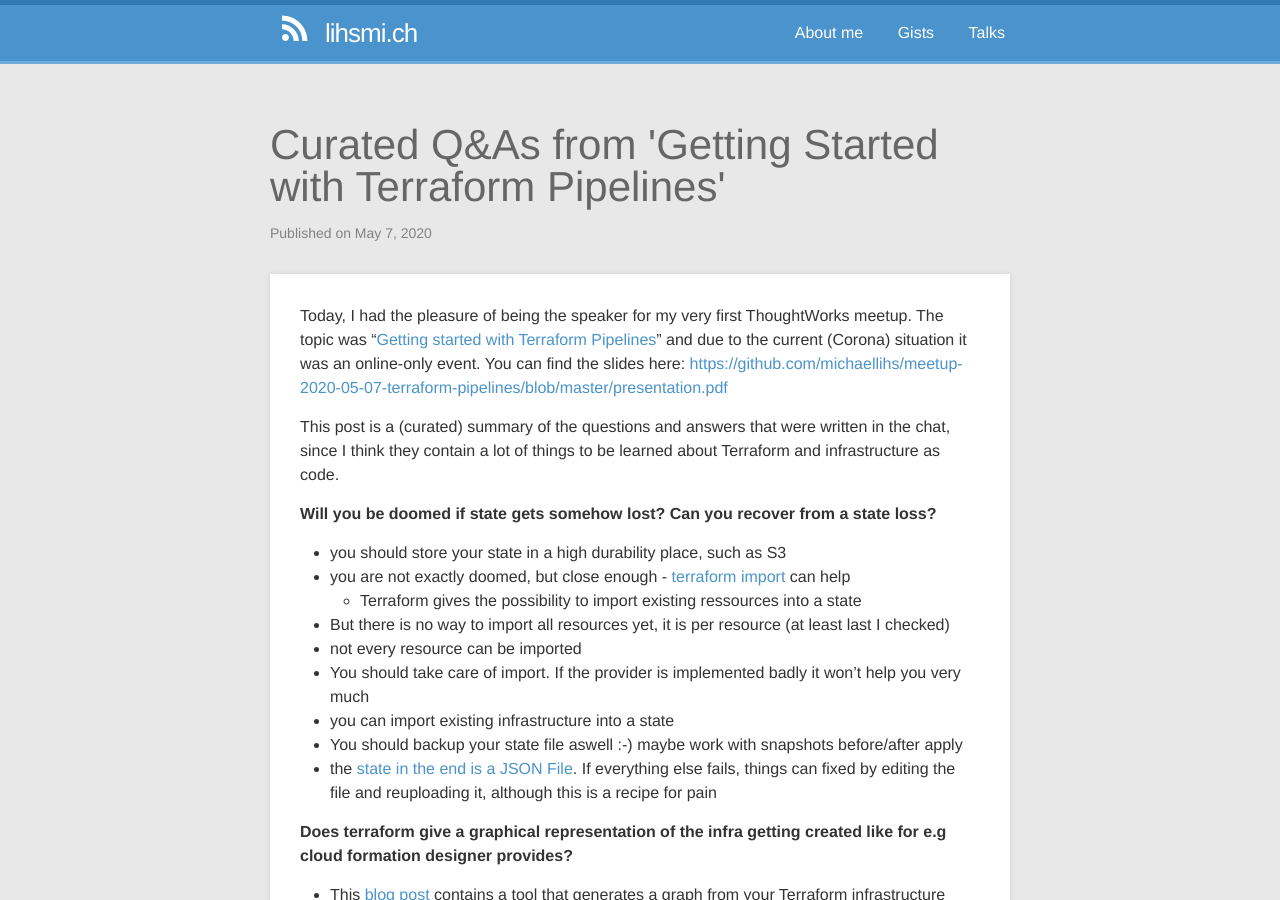
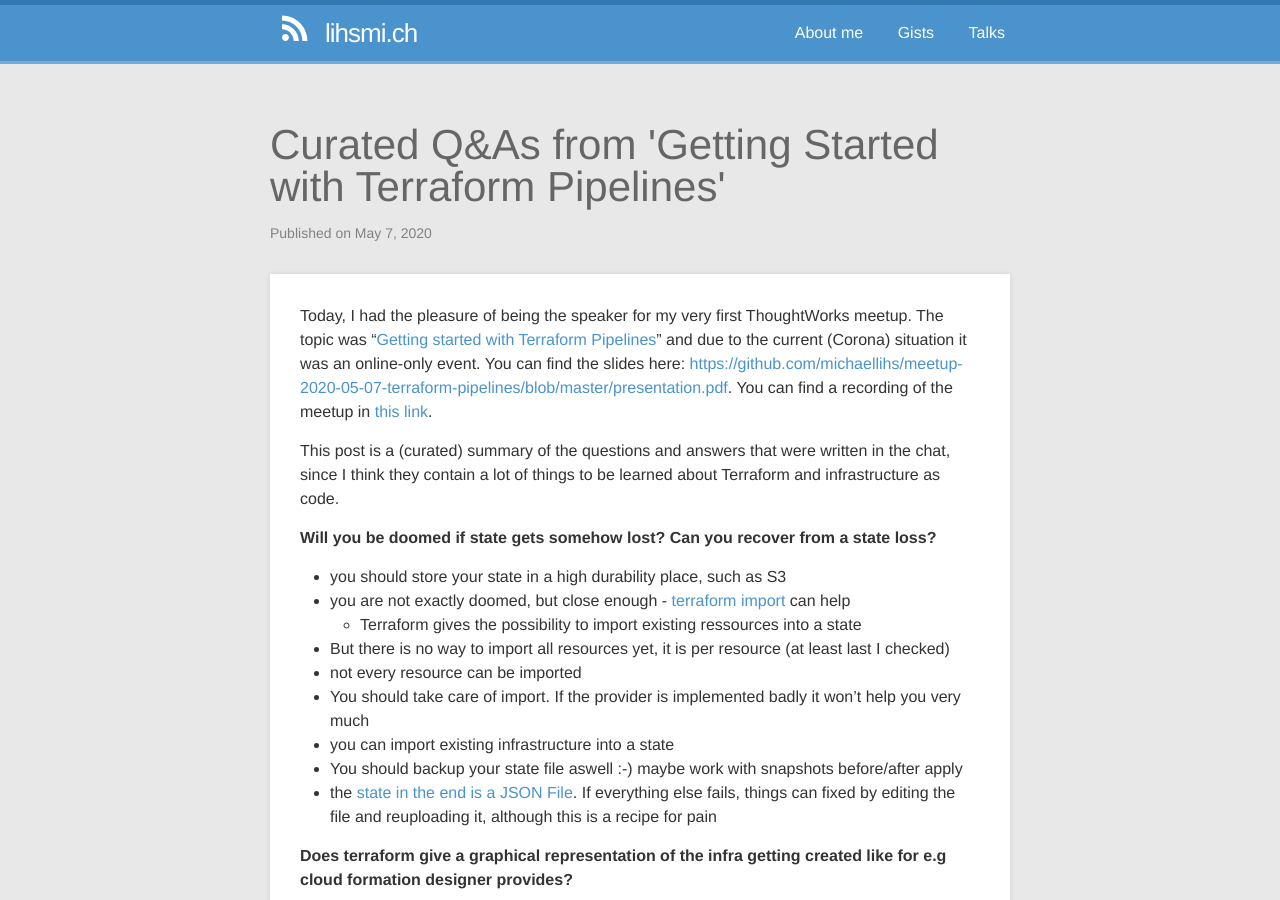
Before and after one commit to michaellihs/michaellihs.github.io, a Jekyll site: the page built from _posts/2020-05-07-q-and-a-terraform-pipelines.markdown, in a window 1280 px wide and 900 px high. Built offline with Jekyll 4.4.1, drawn with Linux system fonts in a browser that asks for light colours; comment, search, counter and statistics services are not loaded.

Commit message:
add recording to terraform blog post

```diff
--- a/_posts/2020-05-07-q-and-a-terraform-pipelines.markdown
+++ b/_posts/2020-05-07-q-and-a-terraform-pipelines.markdown
@@ -6,7 +6,7 @@ tags: [meetup, devops, terraform, pipelines, continuous integration, continuous
 categories: meetup
 ---
 
-Today, I had the pleasure of being the speaker for my very first ThoughtWorks meetup. The topic was "[Getting started with Terraform Pipelines](https://www.meetup.com/de-DE/devops-stuttgart/events/270362303/)" and due to the current (Corona) situation it was an online-only event. You can find the slides here: [https://github.com/michaellihs/meetup-2020-05-07-terraform-pipelines/blob/master/presentation.pdf](https://github.com/michaellihs/meetup-2020-05-07-terraform-pipelines/blob/master/presentation.pdf)
+Today, I had the pleasure of being the speaker for my very first ThoughtWorks meetup. The topic was "[Getting started with Terraform Pipelines](https://www.meetup.com/de-DE/devops-stuttgart/events/270362303/)" and due to the current (Corona) situation it was an online-only event. You can find the slides here: [https://github.com/michaellihs/meetup-2020-05-07-terraform-pipelines/blob/master/presentation.pdf](https://github.com/michaellihs/meetup-2020-05-07-terraform-pipelines/blob/master/presentation.pdf). You can find a recording of the meetup in [this link](https://thoughtworks.zoom.us/rec/play/uJJ-Ieiurjs3Et2R5QSDAKN5W421e6is03BKr_QLmBvmUHAKNAWgb7sUNOVa83V6iBUB9uQGKTwrSlvD?startTime=1588871295000&_x_zm_rtaid=Pjc_wM21RLaU-gQTQT2URA.1589190706190.7f88aeedbc3076729df9999c66bc8301&_x_zm_rhtaid=581).
 
 This post is a (curated) summary of the questions and answers that were written in the chat, since I think they contain a lot of things to be learned about Terraform and infrastructure as code.
 
```
